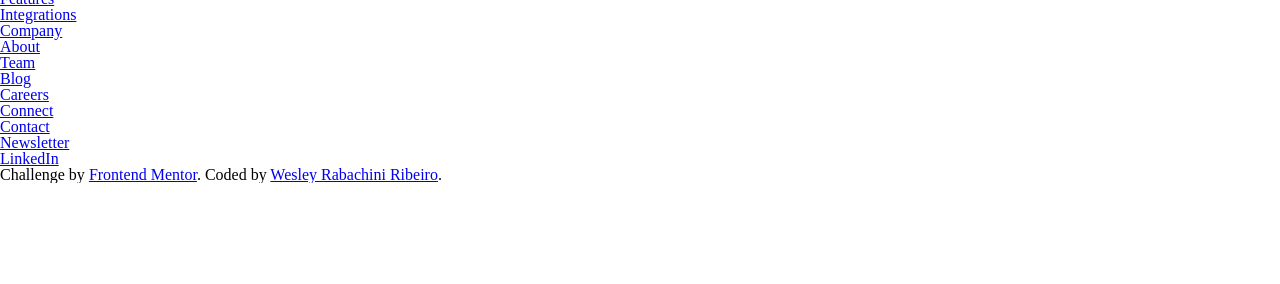
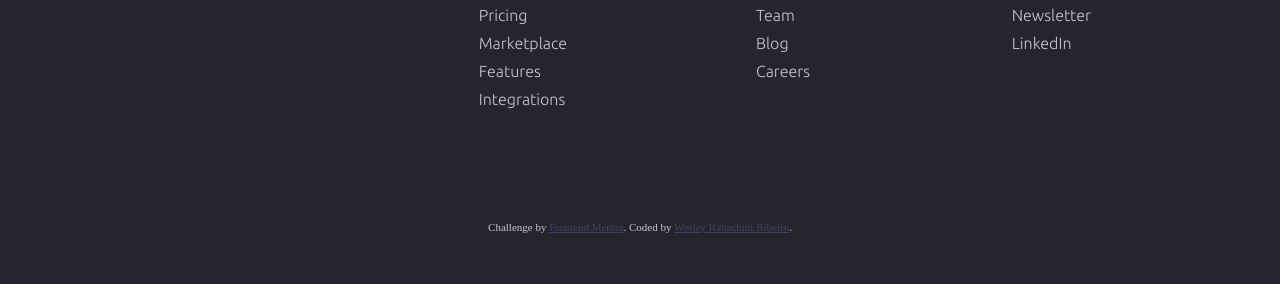
Before and after one commit to WesleyRabachiniRibeiro/Blogr, a plain HTML site: page index.html in a window 1280 px wide. Shown: the part 2716-3000 px from the top of the page. Before the commit the page ends 2899 px from the top, so only its background shows below. Drawn offline with Linux system fonts and the light colour scheme; a script that the page names is missing.

Commit message:
create the style of the footer

```diff
--- a/style.css
+++ b/style.css
@@ -276,3 +276,64 @@ header{
 .explanation__div div:last-child h3{
     margin-top: 25px;
 }
+
+/* Footer */
+.footer-container{
+    height: 50vh;
+    background-color: var(--very-dark-black-blue);
+    border-top-right-radius: 100px;
+    color:  var(--grayish-blue);
+
+}
+
+.footer-container__div{
+    height: 100%;
+    display: flex;
+    flex-direction: column;
+    justify-content: space-around;
+}
+
+.footer-container__div_text{
+    display: flex;
+    justify-content: space-evenly;
+    font-family: var(--Ubuntu);
+}
+
+.footer-container__div_text ul li a{
+    text-decoration: none;
+    color: inherit;
+}
+
+.footer-container__div_text ul li{
+    height: 18px;
+    width: fit-content;
+    font-weight: 400;
+    margin-bottom: 10px;
+}
+
+.footer-container__div_text ul li:first-child{
+    margin-bottom: 25px;
+    font-weight: 700!important;
+}
+
+.footer-container__div_text ul li:first-child:hover::after{
+    display: none;
+}
+
+.footer-container__div_text ul li:hover::after{
+    display: block;
+    content: '';
+    width: 100%;
+    height: 1px;
+    background: var(--white);
+}
+
+/* Credits */
+.attribution {
+    font-size: 11px;
+    text-align: center;
+}
+
+.attribution a {
+    color: var(--very-dark-desaturated-blue-gradient);
+}
```
